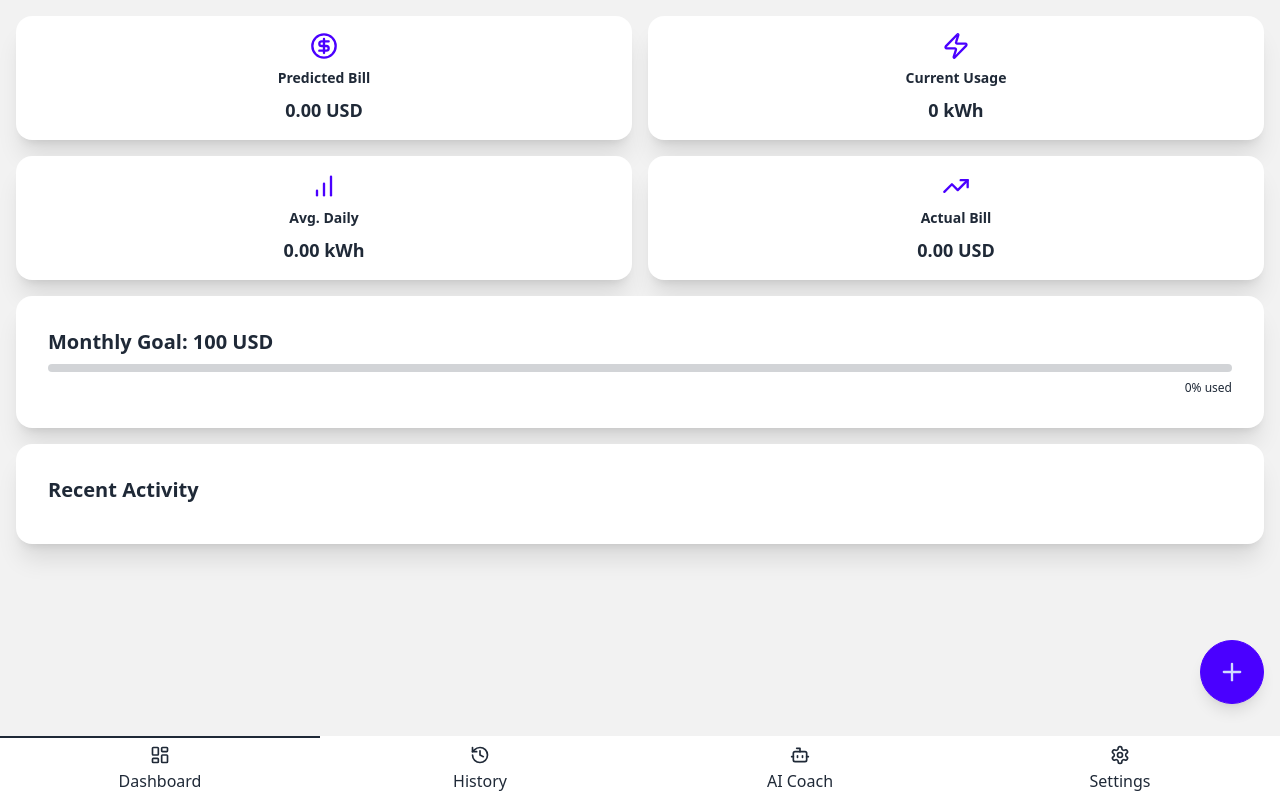
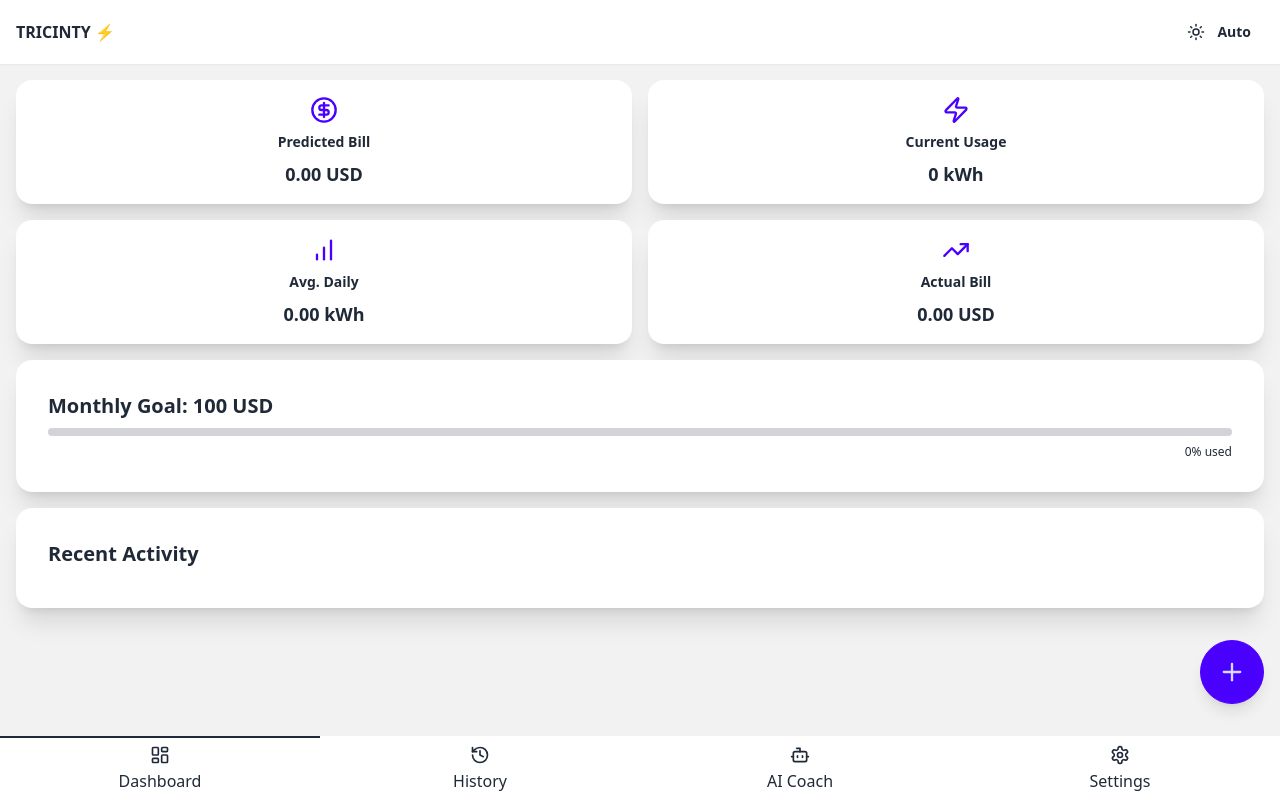
Before and after one commit to OMARMARCO23/TRICINTY2, a React (Vite) app: page /settings#/dashboard in a window 1280 px wide. Built offline with nearby package versions, Linux system fonts and the light colour scheme.

Commit message:
Update Layout.jsx

```diff
--- a/src/components/Layout.jsx
+++ b/src/components/Layout.jsx
@@ -1,8 +1,15 @@
 import BottomNav from './BottomNav.jsx';
+import ThemeToggle from './ThemeToggle.jsx';
 
 export default function Layout({ children }) {
   return (
     <div className="flex flex-col min-h-screen bg-base-200">
+      <header className="navbar bg-base-100 shadow-sm sticky top-0 z-40">
+        <div className="flex-1 px-2 font-semibold">TRICINTY ⚡</div>
+        <div className="flex-none px-2">
+          <ThemeToggle />
+        </div>
+      </header>
       <main className="flex-grow p-4 pb-24">{children}</main>
       <BottomNav />
     </div>
```
